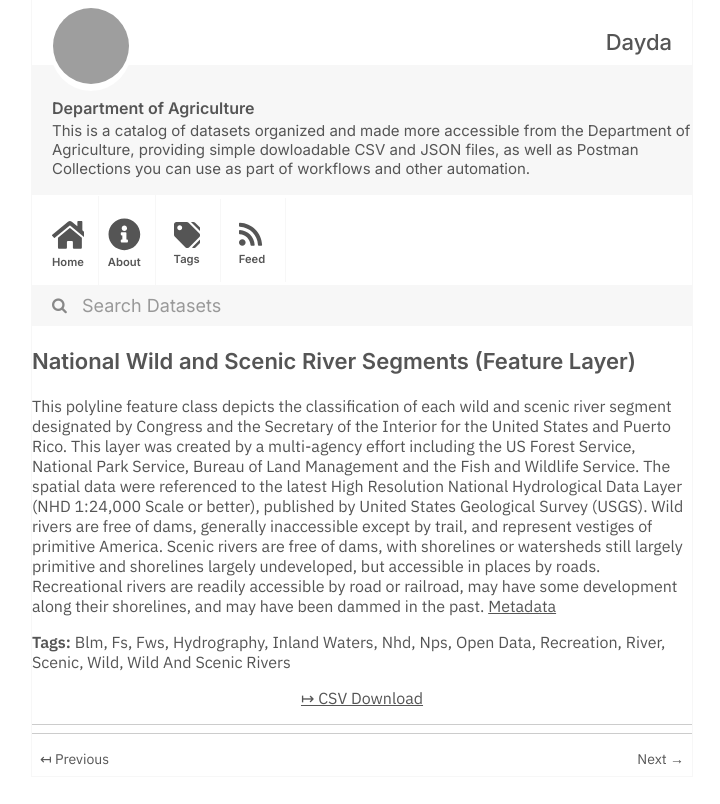
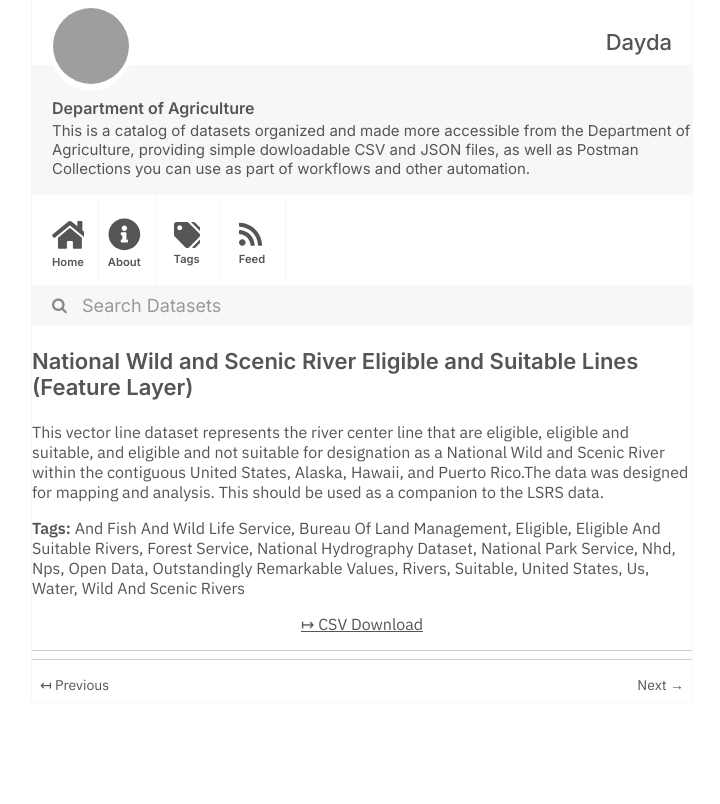
Before and after one commit to dayda-entities/department-of-agriculture, a Jekyll site: the page built from _posts/2020-12-03-national-wild-and-scenic-river.md, in a window 1280 px wide, cut to the strip 0-804 px from the top of the page. Shown: the whole strip, without its empty margins (278-998 px from the left). Built offline with Jekyll 4.4.1, drawn with Linux system fonts in a browser that asks for light colours; grey boxes are pictures that could not be loaded.

Commit message:
Publish Data

```diff
--- a/_posts/2020-12-03-national-wild-and-scenic-river.md
+++ b/_posts/2020-12-03-national-wild-and-scenic-river.md
@@ -1,28 +1,32 @@
 ---
-title: National Wild and Scenic River Segments (Feature Layer)
-created: '2020-12-03T20:28:41.428940'
-modified: '2021-05-14T15:28:31.812518'
+title: National Wild and Scenic River Eligible and Suitable Lines (Feature Layer)
+created: '2020-12-03T20:28:39.444061'
+modified: '2021-05-14T15:28:22.036345'
 state: active
 type: dataset
 tags:
-  - Blm
-  - Fs
-  - Fws
-  - Hydrography
-  - Inland Waters
+  - And Fish And Wild Life Service
+  - Bureau Of Land Management
+  - Eligible
+  - Eligible And Suitable Rivers
+  - Forest Service
+  - National Hydrography Dataset
+  - National Park Service
   - Nhd
   - Nps
   - Open Data
-  - Recreation
-  - River
-  - Scenic
-  - Wild
+  - Outstandingly Remarkable Values
+  - Rivers
+  - Suitable
+  - United States
+  - Us
+  - Water
   - Wild And Scenic Rivers
 groups: []
 csv_url: >-
-  https://data-usfs.hub.arcgis.com/datasets/d7a7e66ff68044e4be51fbb76ecf0d0b_1.csv?outSR=%7B%22latestWkid%22%3A4269%2C%22wkid%22%3A4269%7D
+  https://data-usfs.hub.arcgis.com/datasets/ec3257d2cc294a9fa9ab1b8745621fb7_0.csv?outSR=%7B%22latestWkid%22%3A4269%2C%22wkid%22%3A4269%7D
 json_url: ''
 layout: post
 
 ---
-This polyline feature class depicts the classification of each wild and scenic river segment designated by Congress and the Secretary of the Interior for the United States and Puerto Rico. This layer was created by a multi-agency effort including the US Forest Service, National Park Service, Bureau of Land Management and the Fish and Wildlife Service. The spatial data were referenced to the latest High Resolution National Hydrological Data Layer (NHD 1:24,000 Scale or better), published by United States Geological Survey (USGS). Wild rivers are free of dams, generally inaccessible except by trail, and represent vestiges of primitive America. Scenic rivers are free of dams, with shorelines or watersheds still largely primitive and shorelines largely undeveloped, but accessible in places by roads. Recreational rivers are readily accessible by road or railroad, may have some development along their shorelines, and may have been dammed in the past. <a href='https://data.fs.usda.gov/geodata/edw/edw_resources/meta/S_USA.WildScenicRiverSegment_LN.xml' target='_blank'>Metadata</a>
+This vector line dataset represents the river center line that are eligible, eligible and suitable, and eligible and not suitable for designation as a National Wild and Scenic River within the contiguous United States, Alaska, Hawaii, and Puerto Rico.The data was designed for mapping and analysis. This should be used as a companion to the LSRS data.
```
